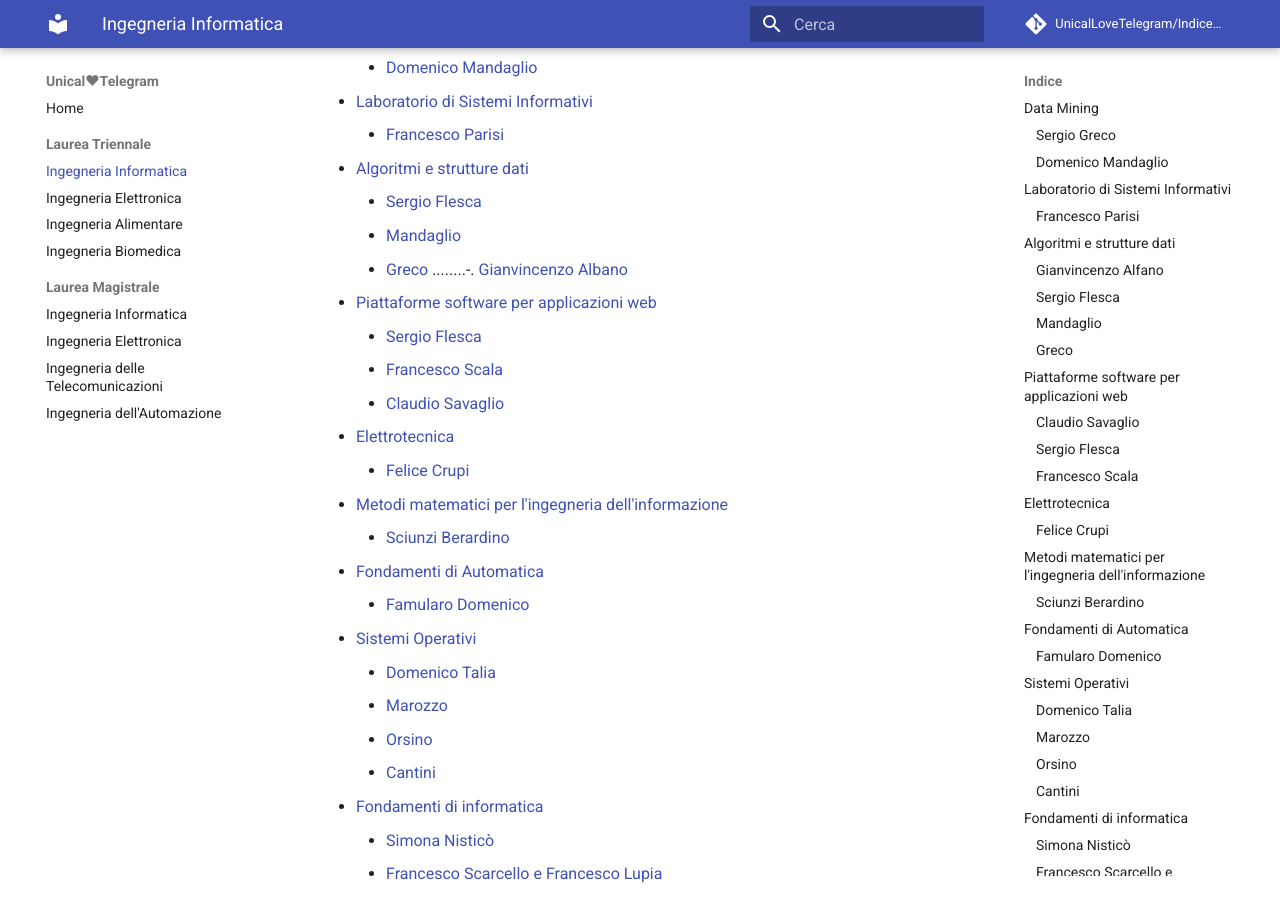
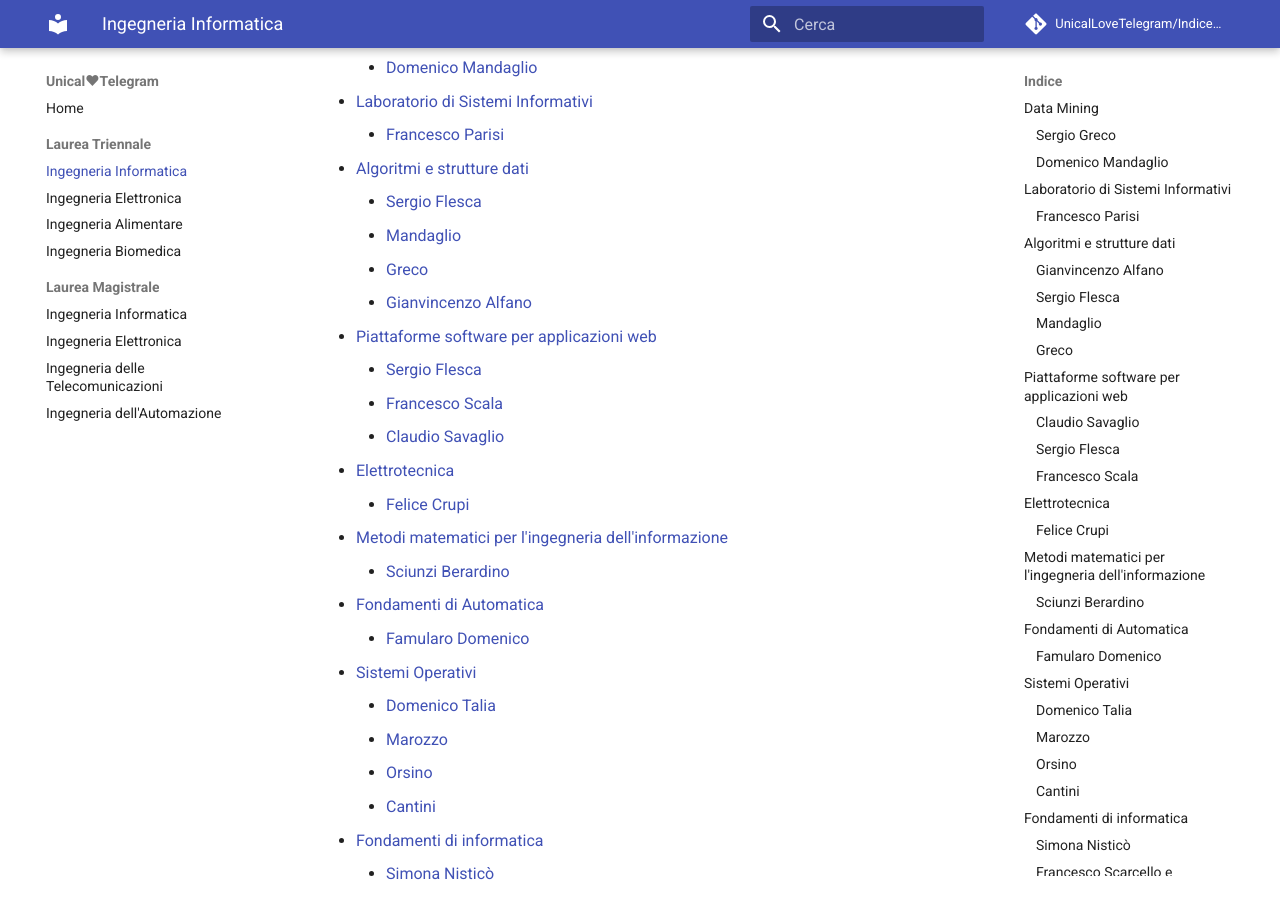
Before and after one commit to UnicalLoveTelegram/IndiceArgomentiOrale, an MkDocs documentation site: the page built from docs/laurea-triennale/ingegneria-informatica.md, in a window 1280 px wide and 900 px high, scrolled down 427 px. Built offline with MkDocs 1.6.1 and Material for MkDocs 9.7.7, drawn with Linux system fonts in a browser that asks for light colours; comment, search, counter and statistics services are not loaded.

Commit message:
typo corretti

```diff
--- a/docs/laurea-triennale/ingegneria-informatica.md
+++ b/docs/laurea-triennale/ingegneria-informatica.md
@@ -13,7 +13,8 @@ Leggi il nostro [README](https://github.com/UnicalLoveTelegram/IndiceArgomentiOr
     - [Algoritmi e strutture dati](#algoritmi-e-strutture-dati)
         - [Sergio Flesca](#sergio-flesca)
         - [Mandaglio](#mandaglio)
-        - [Greco](#greco) ........-. [Gianvincenzo Albano](#gianvincenzo-alfano)
+        - [Greco](#greco)
+        - [Gianvincenzo Alfano](#gianvincenzo-alfano)
     - [Piattaforme software per applicazioni web](#piattaforme-software-per-applicazioni-web)
         - [Sergio Flesca](#sergio-flesca-1)
         - [Francesco Scala](#francesco-scala)
@@ -101,7 +102,7 @@ Leggi il nostro [README](https://github.com/UnicalLoveTelegram/IndiceArgomentiOr
         - [Libero Nigro](#libero-nigro)
         - [Cicirelli Franco](#cicirelli-franco)
     - [Matematica Computazionale](#matematica-computazionale)
-        - [Gianvincenzo Alfano](#gianvincenzo-alfano)
+        - [Gianvincenzo Alfano](#gianvincenzo-alfano-1)
         - [Astorino Annabella](#astorino-annabella)
     - [Algebra lineare e matematica discreta](#algebra-lineare-e-matematica-discreta)
         - [Corrado Salvatore](#corrado-salvatore)
```
